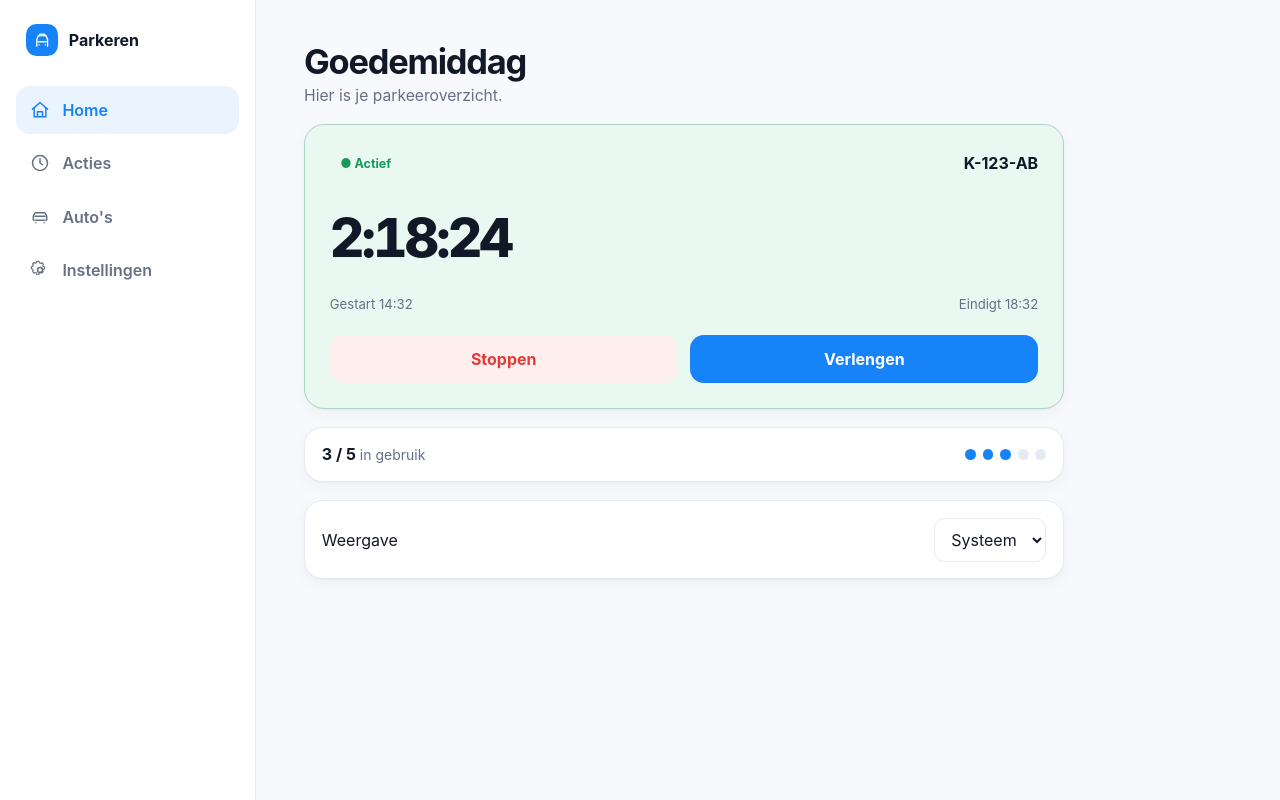
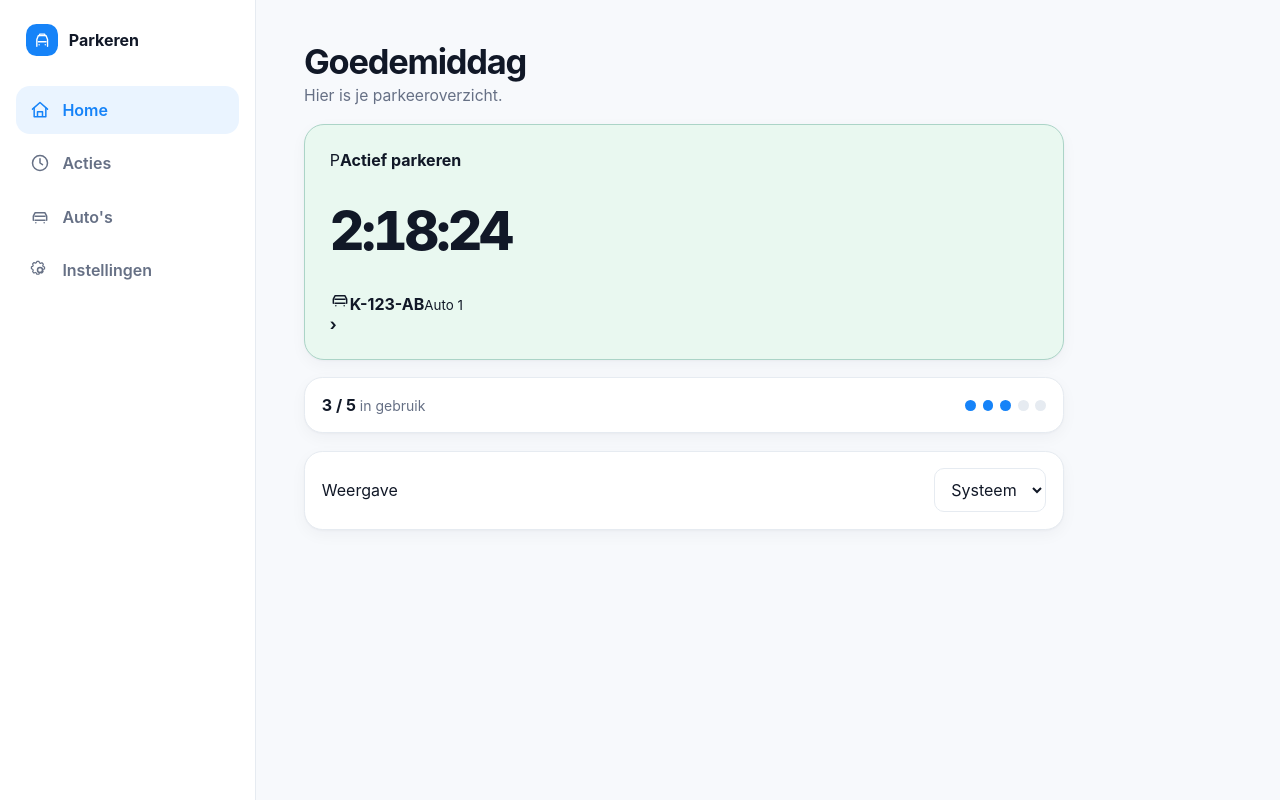
Before and after one commit to VanHinthem/Parkeren, a React (Vite) app in the folder src/Parkeren.Web/: page / in a window 1280 px wide. Built offline with nearby package versions, Linux system fonts and the light colour scheme.

Commit message:
style: rebuild active visit card

```diff
--- a/src/Parkeren.Web/src/components/ActiveVisitCard.tsx
+++ b/src/Parkeren.Web/src/components/ActiveVisitCard.tsx
@@ -1,26 +1,2 @@
-import { Badge } from "../design/primitives/Badge";
-import { Button } from "../design/primitives/Button";
-import "./ActiveVisitCard.css";
-
-type Props = {
-  vehicle: string;
-  startedAt: string;
-  endsAt: string;
-  elapsed: string;
-  onStop?: () => void;
-  onExtend?: () => void;
-};
-
-export function ActiveVisitCard({ vehicle, startedAt, endsAt, elapsed, onStop, onExtend }: Props) {
-  return (
-    <section className="visit-card">
-      <div className="visit-card__top"><Badge>● Actief</Badge><strong>{vehicle}</strong></div>
-      <div className="visit-card__time" aria-label={`Parkeerduur ${elapsed}`}>{elapsed}</div>
-      <div className="visit-card__meta"><span>Gestart {startedAt}</span><span>Eindigt {endsAt}</span></div>
-      <div className="visit-card__actions">
-        <Button variant="danger" onClick={onStop}>Stoppen</Button>
-        <Button onClick={onExtend}>Verlengen</Button>
-      </div>
-    </section>
-  );
-}
+import { Icon } from "../design/icons/Icon"; import "./ActiveVisitCard.css";
+export function ActiveVisitCard({vehicle,elapsed}:{vehicle:string;elapsed:string}){return <section className="visit-card"><div className="visit-card__status"><span>P</span><strong>Actief parkeren</strong></div><div className="visit-card__time">{elapsed}</div><div className="visit-card__bottom"><div><Icon name="car"/><span><strong>{vehicle}</strong><small>Auto 1</small></span></div><b aria-hidden="true">›</b></div></section>}
```
